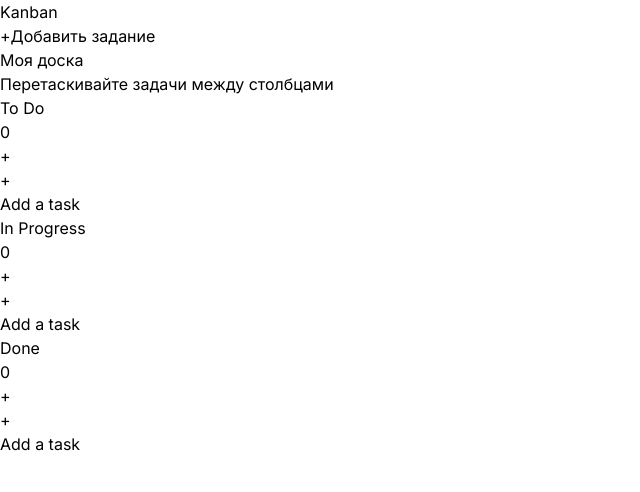
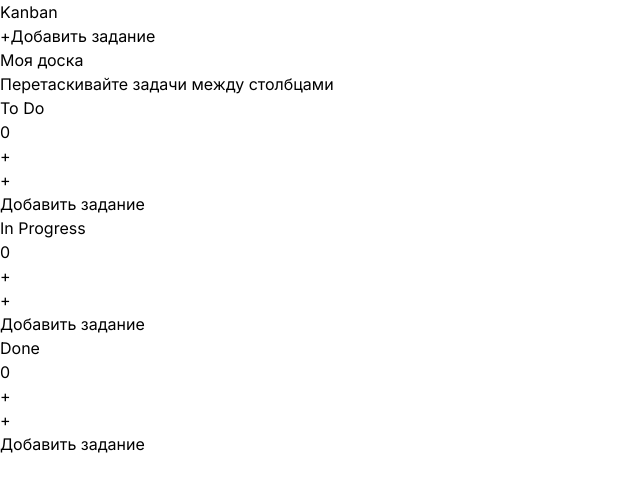
Before and after one commit to katasecurity/taskflow, a Next.js app: page / in a window 1280 px wide. Shown: the top 492 px of the page, without its empty margins (0-640 px from the left). Built offline with nearby package versions, Linux system fonts and the light colour scheme.

Commit message:
dnd-kit, set state

```diff
--- a/components/Board.tsx
+++ b/components/Board.tsx
@@ -1,6 +1,14 @@
 "use client";
 
-import { useRef, useMemo } from "react";
+import { useMemo } from "react";
+import {
+  DndContext,
+  DragEndEvent,
+  PointerSensor,
+  TouchSensor,
+  useSensor,
+  useSensors,
+} from "@dnd-kit/core";
 import { ColumnId, COLUMNS, Task } from "@/types";
 import ColumnComponent from "./Column";
 
@@ -15,7 +23,14 @@ interface BoardProps {
 export default function Board({
   tasks, isLoaded, onMoveTask, onDeleteTask, onAddTask,
 }: BoardProps) {
-  const draggedTaskId = useRef<string | null>(null);
+  const sensors = useSensors(
+    useSensor(PointerSensor, {
+      activationConstraint: { distance: 5 },
+    }),
+    useSensor(TouchSensor, {
+      activationConstraint: { delay: 200, tolerance: 5 },
+    })
+  );
 
   const tasksByColumn = useMemo(() => {
     return tasks.reduce((acc, task) => {
@@ -25,14 +40,12 @@ export default function Board({
     }, {} as Record<ColumnId, Task[]>);
   }, [tasks]);
 
-  const handleDragStart = (taskId: string) => {
-    draggedTaskId.current = taskId;
-  };
-
-  const handleDrop = (targetColumnId: ColumnId) => {
-    if (!draggedTaskId.current) return;
-    onMoveTask(draggedTaskId.current, targetColumnId);
-    draggedTaskId.current = null;
+  const handleDragEnd = (event: DragEndEvent) => {
+    const { active, over } = event;
+    if (!over) return;
+    const taskId = active.id as string;
+    const targetColumnId = over.id as ColumnId;
+    onMoveTask(taskId, targetColumnId);
   };
 
   if (!isLoaded) {
@@ -41,16 +54,17 @@ export default function Board({
         {COLUMNS.map((col) => (
           <div
             key={col.id}
-            className="rounded-2xl bg-gray-900/50 border border-white/5 p-4 min-h-[520px] animate-pulse"
+            className="rounded-2xl bg-gray-900/50 border border-white/5
+                       min-h-[520px] p-4 animate-pulse"
           >
             <div className="flex items-center gap-2 mb-4">
-              <div className={`w-2 h-2 rounded-full ${col.accent} opacity-50`} />
+              <div className="w-2 h-2 rounded-full bg-gray-700" />
               <div className="h-3 w-20 bg-gray-800 rounded" />
             </div>
             <div className="h-px bg-white/5 mb-4" />
             <div className="flex flex-col gap-2.5">
               {[...Array(2)].map((_, i) => (
-                <div key={i} className="h-20 bg-gray-800/60 rounded-xl" />
+                <div key={i} className="h-16 rounded-xl bg-gray-800/60" />
               ))}
             </div>
           </div>
@@ -60,18 +74,18 @@ export default function Board({
   }
 
   return (
+    <DndContext sensors={sensors} onDragEnd={handleDragEnd}>
       <div className="grid grid-cols-1 md:grid-cols-3 gap-5">
         {COLUMNS.map((column) => (
           <ColumnComponent
             key={column.id}
             column={column}
-          tasks={tasksByColumn[column.id] || []}
+            tasks={tasksByColumn[column.id] ?? []}
             onDelete={onDeleteTask}
-          onDragStart={handleDragStart}
-          onDrop={handleDrop}
             onAddTask={onAddTask}
           />
         ))}
       </div>
+    </DndContext>
   );
 }
--- a/components/Column.tsx
+++ b/components/Column.tsx
@@ -1,76 +1,39 @@
 "use client";
 
-import { useState } from "react";
+import { useDroppable } from "@dnd-kit/core";
 import { Column, Task, ColumnId } from "@/types";
 import TaskCard from "./TaskCard";
-
-const COLORS: Record<string, { dot: string; text: string; border: string; plus: string }> = {
-  blue:    {
-    dot:    "bg-blue-500",
-    text:   "text-blue-400",
-    border: "border-blue-500/40",
-    plus:   "text-blue-400",
-  },
-  amber:   {
-    dot:    "bg-amber-500",
-    text:   "text-amber-400",
-    border: "border-amber-500/40",
-    plus:   "text-amber-400",
-  },
-  emerald: {
-    dot:    "bg-emerald-500",
-    text:   "text-emerald-400",
-    border: "border-emerald-500/40",
-    plus:   "text-emerald-400",
-  },
-};
 
 interface ColumnProps {
   column: Column;
   tasks: Task[];
   onDelete: (taskId: string) => void;
-  onDragStart: (taskId: string) => void;
-  onDrop: (targetColumnId: ColumnId) => void;
   onAddTask: (columnId: ColumnId) => void;
 }
 
 export default function ColumnComponent({
-  column, tasks, onDelete, onDragStart, onDrop, onAddTask,
+  column, tasks, onDelete, onAddTask,
 }: ColumnProps) {
-  const [isDragOver, setIsDragOver] = useState(false);
+  const { dot, text, border } = column.classes;
 
-  const c = COLORS[column.accentColor];
-
-  const handleDragOver = (e: React.DragEvent) => {
-    e.preventDefault();
-    setIsDragOver(true);
-  };
-  const handleDragLeave = () => setIsDragOver(false);
-  const handleDrop = (e: React.DragEvent) => {
-    e.preventDefault();
-    setIsDragOver(false);
-    onDrop(column.id);
-  };
+  const { setNodeRef, isOver } = useDroppable({ id: column.id });
 
   return (
     <div
-      onDragOver={handleDragOver}
-      onDragLeave={handleDragLeave}
-      onDrop={handleDrop}
+      ref={setNodeRef}
       className={`
         flex flex-col rounded-2xl p-4 min-h-[520px]
         bg-gray-900/50 border transition-all duration-200
-        ${isDragOver ? `${c.border} shadow-lg scale-[1.01]` : "border-white/5"}
+        ${isOver ? `${border} shadow-lg scale-[1.01]` : "border-white/5"}
       `}
     >
-      {/* Шапка */}
       <div className="flex items-center justify-between mb-4">
         <div className="flex items-center gap-2.5">
-          <div className={`w-2 h-2 rounded-full ${c.dot}`} />
+          <div className={`w-2 h-2 rounded-full ${dot}`} />
           <h2 className="text-xs font-semibold uppercase tracking-widest text-gray-400">
             {column.title}
           </h2>
-          <span className={`text-xs font-bold px-1.5 py-0.5 rounded-md bg-white/5 ${c.text}`}>
+          <span className={`text-xs font-bold px-1.5 py-0.5 rounded-md bg-white/5 ${text}`}>
             {tasks.length}
           </span>
         </div>
@@ -86,14 +49,12 @@ export default function ColumnComponent({
 
       <div className="h-px bg-white/5 mb-4" />
 
-      {/* Карточки */}
       <div className="flex flex-col gap-2.5 flex-1">
         {tasks.map((task) => (
           <TaskCard
             key={task.id}
             task={task}
             onDelete={onDelete}
-            onDragStart={onDragStart}
           />
         ))}
 
@@ -104,7 +65,7 @@ export default function ColumnComponent({
               flex-1 flex flex-col items-center justify-center gap-2
               rounded-xl border border-dashed cursor-pointer min-h-[200px]
               transition-all duration-200 group
-              ${isDragOver
+              ${isOver
                 ? "border-white/20 bg-white/5"
                 : "border-white/5 hover:border-white/15 hover:bg-white/[0.02]"
               }
@@ -112,11 +73,11 @@ export default function ColumnComponent({
           >
             <div className={`w-8 h-8 rounded-xl flex items-center justify-center
                             bg-white/5 group-hover:bg-white/10 transition-colors
-                            text-lg ${c.plus}`}>
+                            text-lg ${text}`}>
               +
             </div>
             <p className="text-xs text-gray-600 group-hover:text-gray-500 transition-colors">
-              Add a task
+              Добавить задание
             </p>
           </div>
         )}
--- a/components/TaskCard.tsx
+++ b/components/TaskCard.tsx
@@ -1,14 +1,22 @@
 "use client";
 
+import { useDraggable } from "@dnd-kit/core";
+import { CSS } from "@dnd-kit/utilities";
 import { Task } from "@/types";
 
 interface TaskCardProps {
   task: Task;
   onDelete: (taskId: string) => void;
-  onDragStart: (taskId: string) => void;
 }
 
-export default function TaskCard({ task, onDelete, onDragStart }: TaskCardProps) {
+export default function TaskCard({ task, onDelete }: TaskCardProps) {
+  const { attributes, listeners, setNodeRef, transform, isDragging } =
+    useDraggable({ id: task.id });
+
+  const style = {
+    transform: CSS.Translate.toString(transform),
+  };
+
   const formattedDate = new Date(task.createdAt).toLocaleDateString("en-GB", {
     day: "numeric",
     month: "short",
@@ -16,16 +24,22 @@ export default function TaskCard({ task, onDelete, onDragStart }: TaskCardProps)
 
   return (
     <div
-      draggable
-      onDragStart={() => onDragStart(task.id)}
-      className="bg-gray-800/60 hover:bg-gray-800 border border-white/5 hover:border-white/10
-                 rounded-xl p-3.5 cursor-grab active:cursor-grabbing
-                 hover:shadow-xl hover:shadow-black/20 hover:-translate-y-0.5
-                 transition-all duration-150 group"
+      ref={setNodeRef}
+      style={style}
+      {...attributes}
+      className={`
+        bg-gray-800/60 border border-white/5 rounded-xl p-3.5
+        hover:bg-gray-800 hover:border-white/10
+        hover:shadow-xl hover:shadow-black/20 hover:-translate-y-0.5
+        transition-all duration-150 group
+        ${isDragging ? "opacity-40 scale-95 cursor-grabbing" : "cursor-grab"}
+      `}
     >
-
       <div className="flex items-start justify-between gap-2">
-        <h3 className="text-sm font-medium text-gray-100 leading-snug flex-1">
+        <h3
+          {...listeners}
+          className="text-sm font-medium text-gray-100 leading-snug flex-1 cursor-grab"
+        >
           {task.title}
         </h3>
         <button
@@ -34,19 +48,16 @@ export default function TaskCard({ task, onDelete, onDragStart }: TaskCardProps)
                      flex items-center justify-center flex-shrink-0
                      text-gray-500 hover:text-red-400 hover:bg-red-400/10
                      transition-all duration-150 text-base leading-none"
-          aria-label="Delete task"
         >
           ×
         </button>
       </div>
-
 
       {task.description && (
         <p className="text-xs text-gray-500 mt-1.5 leading-relaxed line-clamp-2">
           {task.description}
         </p>
       )}
-
 
       <div className="mt-3 flex items-center gap-1.5">
         <div className="w-1 h-1 rounded-full bg-gray-600" />
--- a/hooks/useBoard.ts
+++ b/hooks/useBoard.ts
@@ -13,6 +13,13 @@ export const useBoard = () => {
     setIsLoaded(true);
   }, []);
 
+
+  useEffect(() => {
+    if (isLoaded) {
+      saveTasks(tasks);
+    }
+  }, [tasks, isLoaded]);
+
   const addTask = (title: string, description: string, columnId: ColumnId) => {
     if (!title.trim()) return;
     const newTask: Task = {
@@ -22,30 +29,18 @@ export const useBoard = () => {
       columnId,
       createdAt: new Date().toISOString(),
     };
-    setTasks((prev) => {
-      const updated = [...prev, newTask];
-      saveTasks(updated);
-      return updated;
-    });
+    setTasks((prev) => [...prev, newTask]);
   };
 
   const moveTask = (taskId: string, targetColumnId: ColumnId) => {
-    setTasks((prev) => {
-      const updated = prev.map((t) =>
-        t.id === taskId ? { ...t, columnId: targetColumnId } : t
-      );
-      saveTasks(updated);
-      return updated;
-    });
+    setTasks((prev) =>
+      prev.map((t) => t.id === taskId ? { ...t, columnId: targetColumnId } : t)
+    );
   };
 
   const deleteTask = (taskId: string) => {
-    setTasks((prev) => {
-      const updated = prev.filter((t) => t.id !== taskId);
-      saveTasks(updated);
-      return updated;
-    });
+    setTasks((prev) => prev.filter((t) => t.id !== taskId));
   };
 
-  return { tasks, addTask, moveTask, deleteTask, isLoaded };
+  return { tasks, isLoaded, addTask, moveTask, deleteTask };
 };
--- a/package.json
+++ b/package.json
@@ -9,6 +9,9 @@
     "lint": "eslint"
   },
   "dependencies": {
+    "@dnd-kit/core": "^6.3.1",
+    "@dnd-kit/sortable": "^10.0.0",
+    "@dnd-kit/utilities": "^3.2.2",
     "next": "16.2.3",
     "react": "19.2.4",
     "react-dom": "19.2.4"
--- a/types/index.ts
+++ b/types/index.ts
@@ -11,11 +11,39 @@ export interface Task {
 export interface Column {
   id: ColumnId;
   title: string;
-  accentColor: string;
+  classes: {
+    dot: string;
+    text: string;
+    border: string;
+  };
 }
 
 export const COLUMNS: Column[] = [
-  { id: "todo",       title: "To Do",       accentColor: "blue"    },
-  { id: "inprogress", title: "In Progress", accentColor: "amber"   },
-  { id: "done",       title: "Done",        accentColor: "emerald" },
+  {
+    id: "todo",
+    title: "To Do",
+    classes: {
+      dot:    "bg-blue-500",
+      text:   "text-blue-400",
+      border: "border-blue-500/40",
+    },
+  },
+  {
+    id: "inprogress",
+    title: "In Progress",
+    classes: {
+      dot:    "bg-amber-500",
+      text:   "text-amber-400",
+      border: "border-amber-500/40",
+    },
+  },
+  {
+    id: "done",
+    title: "Done",
+    classes: {
+      dot:    "bg-emerald-500",
+      text:   "text-emerald-400",
+      border: "border-emerald-500/40",
+    },
+  },
 ];
```
Also changed, not shown: 1 other file (tests, documents, lock files or other folders). Lines whose indentation alone changed are shown as unchanged.
